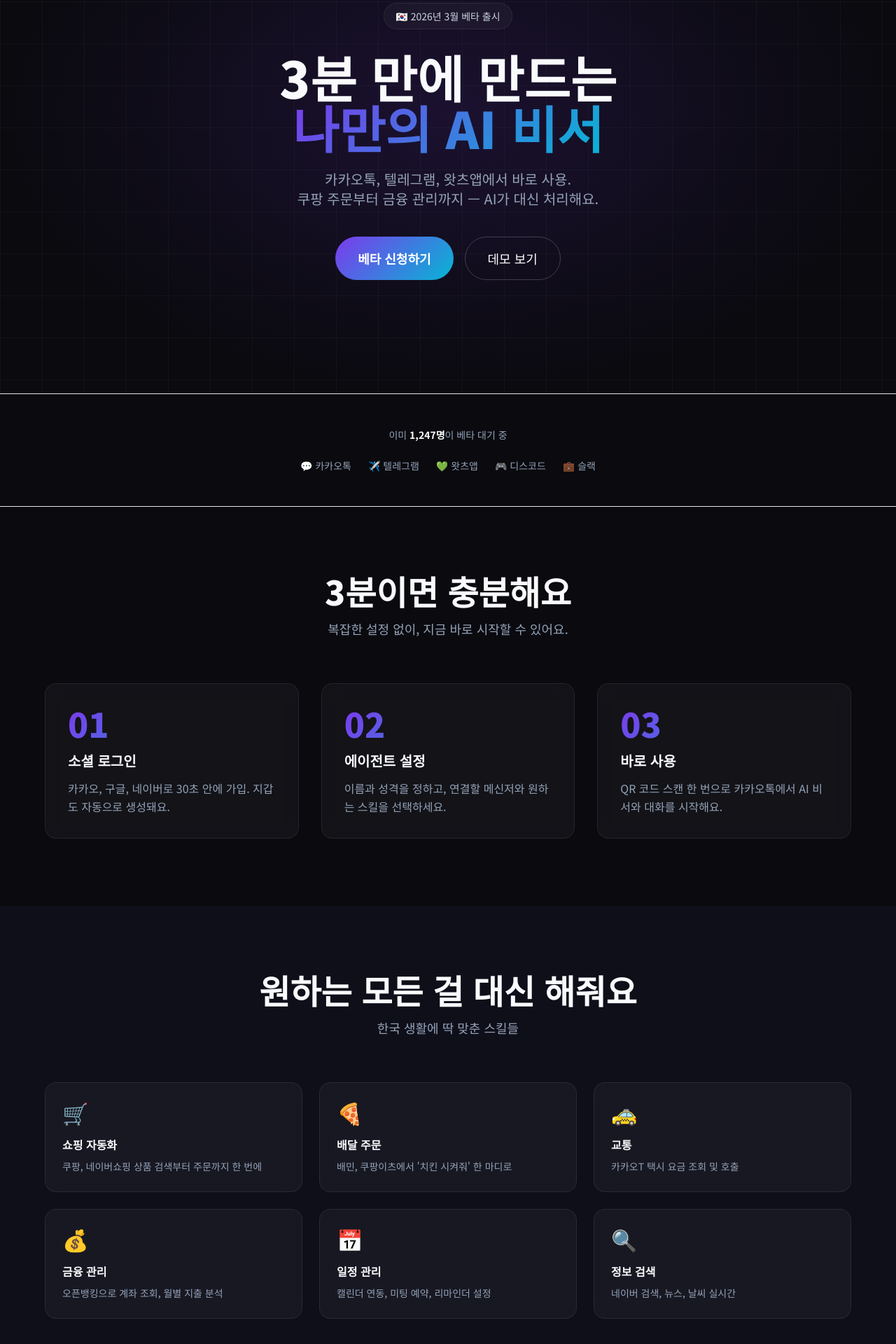
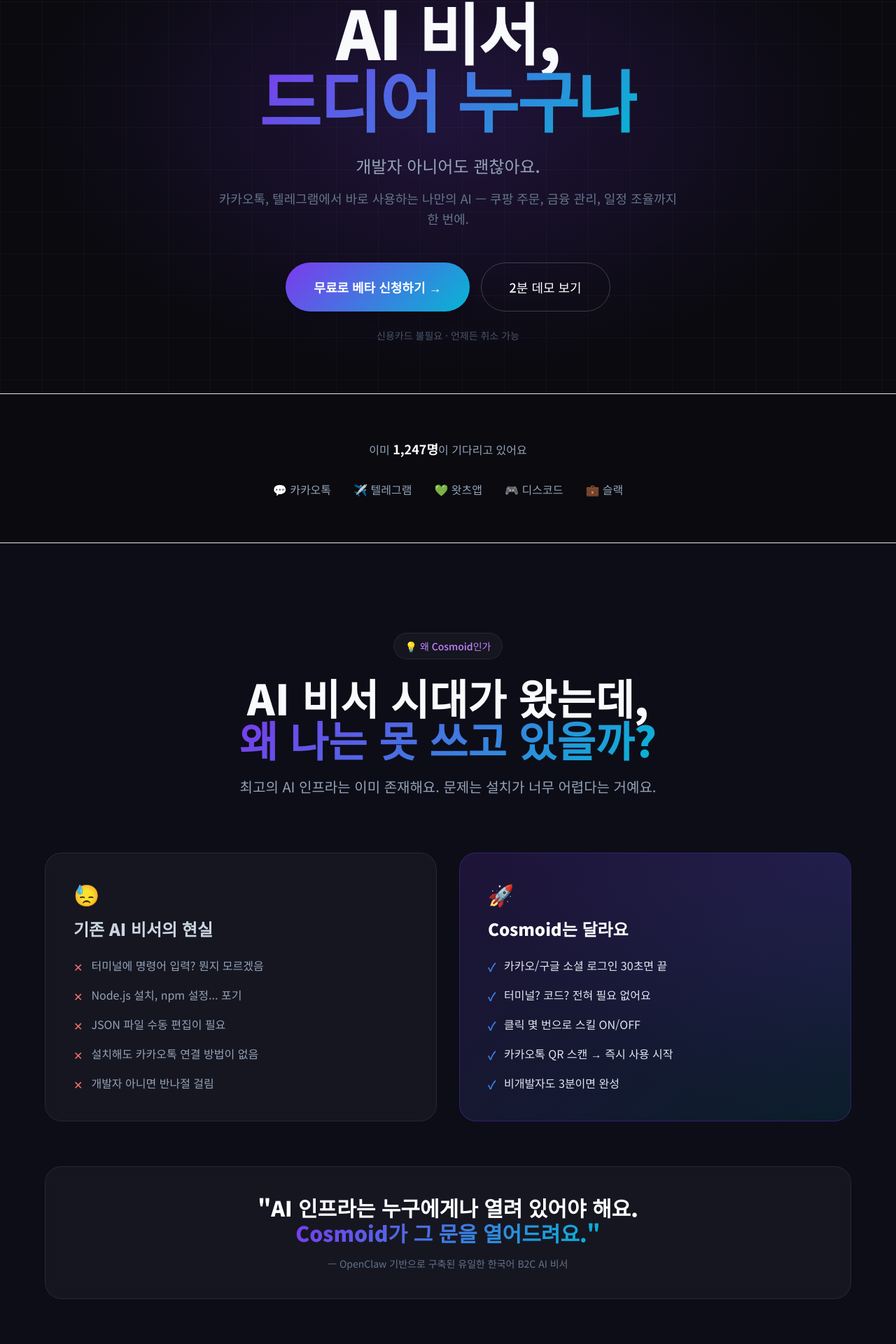
Before and after one commit to seojoonkim/cosmoid, a Next.js app: page / in a window 1280 px wide. Shown: the part 238-2158 px from the top of the page at 70% size. Built offline with nearby package versions, Linux system fonts and the light colour scheme.

Commit message:
feat: polish UI + WhyCosmoid section + improved copy

```diff
--- a/src/app/page.tsx
+++ b/src/app/page.tsx
@@ -1,6 +1,7 @@
 import Nav from "@/components/Nav";
 import Hero from "@/components/Hero";
 import SocialProof from "@/components/SocialProof";
+import WhyCosmoid from "@/components/WhyCosmoid";
 import HowItWorks from "@/components/HowItWorks";
 import Features from "@/components/Features";
 import MultiAgent from "@/components/MultiAgent";
@@ -14,6 +15,7 @@ export default function Home() {
       <Nav />
       <Hero />
       <SocialProof />
+      <WhyCosmoid />
       <HowItWorks />
       <Features />
       <MultiAgent />
--- a/src/components/BetaCTA.tsx
+++ b/src/components/BetaCTA.tsx
@@ -1,15 +1,19 @@
 export default function BetaCTA() {
   return (
-    <section className="py-24 px-6 relative overflow-hidden" id="beta">
-      <div className="absolute inset-0 bg-[radial-gradient(ellipse_at_center,rgba(124,58,237,0.2)_0%,transparent_70%)]" />
+    <section className="py-32 px-6 relative overflow-hidden" id="beta">
+      <div className="absolute inset-0 bg-[radial-gradient(ellipse_at_center,rgba(124,58,237,0.25)_0%,transparent_65%)]" />
       <div className="relative z-10 max-w-2xl mx-auto text-center">
-        <h2 className="text-4xl md:text-5xl font-black mb-4">지금 신청하면<br /><span className="gradient-text">Pro 1개월 무료</span></h2>
-        <p className="text-slate-400 text-lg mb-10">3월 런칭 시 가장 먼저 초대받고, Pro 플랜 한 달 무료 혜택을 드려요.</p>
+        <h2 className="text-4xl md:text-6xl font-black mb-6 leading-tight">
+          지금 신청하면<br /><span className="gradient-text">Pro 1개월 무료</span>
+        </h2>
+        <p className="text-xl text-slate-400 mb-12 leading-relaxed">
+          3월 런칭 시 가장 먼저 초대받고,<br />Pro 플랜 한 달 무료 혜택을 드려요.
+        </p>
         <div className="flex flex-col sm:flex-row gap-3 max-w-md mx-auto mb-6">
-          <input type="email" placeholder="이메일 주소를 입력하세요" className="flex-1 bg-white/8 border border-white/12 rounded-full px-5 py-3.5 text-sm outline-none focus:border-purple-500 transition-colors" />
-          <button className="gradient-btn text-white font-bold px-6 py-3.5 rounded-full text-sm whitespace-nowrap">베타 신청하기</button>
+          <input type="email" placeholder="이메일 주소를 입력하세요" className="flex-1 bg-white/8 border border-white/12 rounded-full px-6 py-4 text-sm outline-none focus:border-purple-500 transition-colors" />
+          <button className="gradient-btn text-white font-bold px-8 py-4 rounded-full text-sm whitespace-nowrap shadow-lg">베타 신청하기</button>
         </div>
-        <p className="text-slate-500 text-sm">이미 <span className="text-white">1,247명</span>이 대기 중</p>
+        <p className="text-slate-500 text-sm">이미 <span className="text-white font-semibold">1,247명</span>이 대기 중 · 신용카드 불필요</p>
       </div>
     </section>
   );
--- a/src/components/Features.tsx
+++ b/src/components/Features.tsx
@@ -1,5 +1,5 @@
 const features = [
-  { icon:"🛒", title:"쇼핑 자동화", desc:"쿠팡, 네이버쇼핑 상품 검색부터 주문까지 한 번에" },
+  { icon:"🛒", title:"쇼핑 자동화", desc:"쿠팡, 네이버쇼핑 검색부터 주문까지 한 번에" },
   { icon:"🍕", title:"배달 주문", desc:"배민, 쿠팡이츠에서 '치킨 시켜줘' 한 마디로" },
   { icon:"🚕", title:"교통", desc:"카카오T 택시 요금 조회 및 호출" },
   { icon:"💰", title:"금융 관리", desc:"오픈뱅킹으로 계좌 조회, 월별 지출 분석" },
@@ -9,17 +9,17 @@ const features = [
 
 export default function Features() {
   return (
-    <section className="py-24 px-6 bg-[#0f0f1a]" id="features">
+    <section className="py-32 px-6 bg-[#0d0d18]" id="features">
       <div className="max-w-6xl mx-auto">
-        <div className="text-center mb-16">
-          <h2 className="text-4xl md:text-5xl font-black mb-4">원하는 모든 걸 대신 해줘요</h2>
-          <p className="text-slate-400 text-lg">한국 생활에 딱 맞춘 스킬들</p>
+        <div className="text-center mb-20">
+          <h2 className="text-4xl md:text-6xl font-black mb-6">원하는 모든 걸<br />대신 해줘요</h2>
+          <p className="text-xl text-slate-400">한국 생활에 딱 맞춘 스킬들</p>
         </div>
-        <div className="grid grid-cols-2 md:grid-cols-3 gap-4 md:gap-6">
+        <div className="grid grid-cols-2 md:grid-cols-3 gap-5">
           {features.map((f) => (
-            <div key={f.title} className="glass rounded-2xl p-6 card-hover">
-              <div className="text-3xl mb-4">{f.icon}</div>
-              <h3 className="font-bold mb-2">{f.title}</h3>
+            <div key={f.title} className="glass rounded-2xl p-8 card-hover">
+              <div className="text-4xl mb-5">{f.icon}</div>
+              <h3 className="font-bold mb-3 text-lg">{f.title}</h3>
               <p className="text-slate-400 text-sm leading-relaxed">{f.desc}</p>
             </div>
           ))}
--- a/src/components/Hero.tsx
+++ b/src/components/Hero.tsx
@@ -1,28 +1,31 @@
 export default function Hero() {
   return (
     <section className="relative min-h-screen flex items-center justify-center overflow-hidden pt-20">
-      <div className="absolute inset-0 bg-[radial-gradient(ellipse_at_center,rgba(124,58,237,0.15)_0%,transparent_70%)]" />
-      <div className="absolute inset-0" style={{backgroundImage:"linear-gradient(rgba(255,255,255,0.03) 1px,transparent 1px),linear-gradient(90deg,rgba(255,255,255,0.03) 1px,transparent 1px)",backgroundSize:"60px 60px"}} />
-      <div className="relative z-10 text-center px-6 max-w-4xl mx-auto">
-        <div className="inline-flex items-center gap-2 glass rounded-full px-4 py-2 text-sm text-slate-300 mb-8">
-          🇰🇷 2026년 3월 베타 출시
+      <div className="absolute inset-0 bg-[radial-gradient(ellipse_at_center,rgba(124,58,237,0.2)_0%,transparent_65%)]" />
+      <div className="absolute inset-0" style={{backgroundImage:"linear-gradient(rgba(255,255,255,0.025) 1px,transparent 1px),linear-gradient(90deg,rgba(255,255,255,0.025) 1px,transparent 1px)",backgroundSize:"60px 60px"}} />
+      <div className="relative z-10 text-center px-6 max-w-5xl mx-auto">
+        <div className="inline-flex items-center gap-2 glass rounded-full px-5 py-2.5 text-sm text-slate-300 mb-10 font-medium">
+          🇰🇷 2026년 3월 베타 출시 — 선착순 2,000명
         </div>
-        <h1 className="text-5xl md:text-7xl font-black leading-tight mb-6">
-          3분 만에 만드는<br />
-          <span className="gradient-text">나만의 AI 비서</span>
+        <h1 className="text-6xl md:text-8xl font-black leading-[1.05] mb-8 tracking-tight">
+          AI 비서,<br />
+          <span className="gradient-text">드디어 누구나</span>
         </h1>
-        <p className="text-lg md:text-xl text-slate-400 mb-10 max-w-2xl mx-auto leading-relaxed">
-          카카오톡, 텔레그램, 왓츠앱에서 바로 사용.<br />
-          쿠팡 주문부터 금융 관리까지 — AI가 대신 처리해요.
+        <p className="text-xl md:text-2xl text-slate-400 mb-4 max-w-2xl mx-auto leading-relaxed font-medium">
+          개발자 아니어도 괜찮아요.
+        </p>
+        <p className="text-lg text-slate-500 mb-12 max-w-2xl mx-auto leading-relaxed">
+          카카오톡, 텔레그램에서 바로 사용하는 나만의 AI — 쿠팡 주문, 금융 관리, 일정 조율까지 한 번에.
         </p>
         <div className="flex flex-col sm:flex-row gap-4 justify-center">
-          <button className="gradient-btn text-white font-bold px-8 py-4 rounded-full text-lg">
-            베타 신청하기
+          <button className="gradient-btn text-white font-bold px-10 py-5 rounded-full text-lg shadow-lg">
+            무료로 베타 신청하기 →
           </button>
-          <button className="border border-white/20 text-white font-medium px-8 py-4 rounded-full text-lg hover:bg-white/5 transition-colors">
-            데모 보기
+          <button className="border border-white/20 text-white font-medium px-10 py-5 rounded-full text-lg hover:bg-white/5 transition-colors">
+            2분 데모 보기
           </button>
         </div>
+        <p className="mt-6 text-slate-600 text-sm">신용카드 불필요 · 언제든 취소 가능</p>
       </div>
     </section>
   );
--- a/src/components/HowItWorks.tsx
+++ b/src/components/HowItWorks.tsx
@@ -1,21 +1,22 @@
 const steps = [
-  { n:"01", title:"소셜 로그인", desc:"카카오, 구글, 네이버로 30초 안에 가입. 지갑도 자동으로 생성돼요." },
-  { n:"02", title:"에이전트 설정", desc:"이름과 성격을 정하고, 연결할 메신저와 원하는 스킬을 선택하세요." },
-  { n:"03", title:"바로 사용", desc:"QR 코드 스캔 한 번으로 카카오톡에서 AI 비서와 대화를 시작해요." },
+  { n:"01", title:"소셜 로그인", desc:"카카오, 구글, 네이버로 30초 안에 가입. 지갑도 자동으로 생성돼요.", icon:"🔑" },
+  { n:"02", title:"에이전트 설정", desc:"이름과 성격을 정하고, 연결할 메신저와 원하는 스킬을 선택하세요.", icon:"⚙️" },
+  { n:"03", title:"바로 사용", desc:"QR 코드 스캔 한 번으로 카카오톡에서 AI 비서와 대화를 시작해요.", icon:"💬" },
 ];
 
 export default function HowItWorks() {
   return (
-    <section className="py-24 px-6" id="how">
+    <section className="py-32 px-6" id="how">
       <div className="max-w-6xl mx-auto">
-        <div className="text-center mb-16">
-          <h2 className="text-4xl md:text-5xl font-black mb-4">3분이면 충분해요</h2>
-          <p className="text-slate-400 text-lg">복잡한 설정 없이, 지금 바로 시작할 수 있어요.</p>
+        <div className="text-center mb-20">
+          <h2 className="text-4xl md:text-6xl font-black mb-6">3분이면 충분해요</h2>
+          <p className="text-xl text-slate-400">복잡한 설정 없이, 지금 바로 시작할 수 있어요.</p>
         </div>
-        <div className="grid md:grid-cols-3 gap-8">
+        <div className="grid md:grid-cols-3 gap-6">
           {steps.map((s) => (
-            <div key={s.n} className="glass rounded-2xl p-8 card-hover">
-              <div className="gradient-text text-5xl font-black mb-4">{s.n}</div>
+            <div key={s.n} className="glass rounded-3xl p-10 card-hover">
+              <div className="text-4xl mb-6">{s.icon}</div>
+              <div className="gradient-text text-6xl font-black mb-4 leading-none">{s.n}</div>
               <h3 className="text-xl font-bold mb-3">{s.title}</h3>
               <p className="text-slate-400 leading-relaxed">{s.desc}</p>
             </div>
--- a/src/components/MultiAgent.tsx
+++ b/src/components/MultiAgent.tsx
@@ -6,21 +6,22 @@ const agents = [
 
 export default function MultiAgent() {
   return (
-    <section className="py-24 px-6">
+    <section className="py-32 px-6">
       <div className="max-w-6xl mx-auto">
-        <div className="text-center mb-16">
-          <h2 className="text-4xl md:text-5xl font-black mb-4">하나의 계정, 여러 AI 비서</h2>
-          <p className="text-slate-400 text-lg">각자 다른 메신저에서, 각자 다른 역할로</p>
+        <div className="text-center mb-20">
+          <h2 className="text-4xl md:text-6xl font-black mb-6">하나의 계정,<br />여러 AI 비서</h2>
+          <p className="text-xl text-slate-400">각자 다른 메신저에서, 각자 다른 역할로</p>
         </div>
         <div className="grid md:grid-cols-3 gap-6">
           {agents.map((a) => (
-            <div key={a.name} className={`glass rounded-2xl p-8 card-hover ${a.featured ? "border-purple-500/50 glow-purple" : ""}`}>
-              <div className="text-4xl mb-4">{a.icon}</div>
-              <h3 className="text-xl font-bold mb-1">{a.name}</h3>
-              <p className="text-slate-500 text-sm mb-4">{a.messenger} 연결</p>
+            <div key={a.name} className={`rounded-3xl p-10 card-hover ${a.featured ? "glow-purple" : "glass"}`}
+              style={a.featured ? {background:"linear-gradient(135deg,rgba(124,58,237,0.2),rgba(6,182,212,0.1))",border:"1px solid rgba(124,58,237,0.4)"} : {}}>
+              <div className="text-5xl mb-6">{a.icon}</div>
+              <h3 className="text-2xl font-black mb-2">{a.name}</h3>
+              <p className="text-slate-400 text-sm mb-6">{a.messenger} 연결</p>
               <div className="flex flex-wrap gap-2">
                 {a.skills.map((s) => (
-                  <span key={s} className="text-xs bg-white/8 rounded-full px-3 py-1 text-slate-300">{s}</span>
+                  <span key={s} className="text-xs bg-white/8 rounded-full px-3 py-1.5 text-slate-300">{s}</span>
                 ))}
               </div>
             </div>
--- a/src/components/Pricing.tsx
+++ b/src/components/Pricing.tsx
@@ -6,33 +6,34 @@ const plans = [
 
 export default function Pricing() {
   return (
-    <section className="py-24 px-6 bg-[#0f0f1a]" id="pricing">
+    <section className="py-32 px-6 bg-[#0d0d18]" id="pricing">
       <div className="max-w-6xl mx-auto">
-        <div className="text-center mb-16">
-          <h2 className="text-4xl md:text-5xl font-black mb-4">합리적인 요금제</h2>
-          <p className="text-slate-400 text-lg">베타 기간 동안 모든 플랜 50% 할인</p>
+        <div className="text-center mb-20">
+          <h2 className="text-4xl md:text-6xl font-black mb-6">합리적인 요금제</h2>
+          <p className="text-xl text-slate-400">베타 기간 동안 모든 플랜 50% 할인</p>
         </div>
-        <div className="grid md:grid-cols-3 gap-6">
+        <div className="grid md:grid-cols-3 gap-6 items-start">
           {plans.map((p) => (
-            <div key={p.name} className={`glass rounded-2xl p-8 card-hover flex flex-col ${p.featured ? "border-purple-500/60 glow-purple relative" : ""}`}>
+            <div key={p.name} className={`rounded-3xl p-10 card-hover flex flex-col relative ${p.featured ? "glow-purple" : "glass"}`}
+              style={p.featured ? {background:"linear-gradient(135deg,rgba(124,58,237,0.2),rgba(6,182,212,0.1))",border:"1px solid rgba(124,58,237,0.5)"} : {}}>
               {p.featured && (
-                <div className="absolute -top-3 left-1/2 -translate-x-1/2">
-                  <span className="gradient-btn text-white text-xs font-bold px-4 py-1 rounded-full">추천</span>
+                <div className="absolute -top-4 left-1/2 -translate-x-1/2">
+                  <span className="gradient-btn text-white text-xs font-bold px-5 py-1.5 rounded-full shadow-lg">✨ 추천</span>
                 </div>
               )}
-              <h3 className="text-xl font-bold mb-2">{p.name}</h3>
-              <div className="mb-6">
-                <span className="text-4xl font-black">{p.price}</span>
-                <span className="text-slate-400 text-sm">{p.unit}</span>
+              <h3 className="text-xl font-bold mb-4">{p.name}</h3>
+              <div className="mb-8">
+                <span className="text-5xl font-black">{p.price}</span>
+                <span className="text-slate-400 text-sm ml-1">{p.unit}</span>
               </div>
-              <ul className="space-y-3 mb-8 flex-1">
+              <ul className="space-y-4 mb-10 flex-1">
                 {p.features.map((f) => (
-                  <li key={f} className="flex items-center gap-2 text-sm text-slate-300">
-                    <span className="gradient-text">✓</span> {f}
+                  <li key={f} className="flex items-center gap-3 text-sm text-slate-300">
+                    <span className="gradient-text font-bold">✓</span> {f}
                   </li>
                 ))}
               </ul>
-              <button className={`w-full py-3 rounded-full font-bold text-sm ${p.featured ? "gradient-btn text-white" : "border border-white/20 text-white hover:bg-white/5 transition-colors"}`}>
+              <button className={`w-full py-4 rounded-full font-bold text-sm ${p.featured ? "gradient-btn text-white" : "border border-white/20 text-white hover:bg-white/5 transition-colors"}`}>
                 {p.cta}
               </button>
             </div>
--- a/src/components/SocialProof.tsx
+++ b/src/components/SocialProof.tsx
@@ -1,12 +1,12 @@
 export default function SocialProof() {
   const messengers = ["💬 카카오톡","✈️ 텔레그램","💚 왓츠앱","🎮 디스코드","💼 슬랙"];
   return (
-    <section className="py-12 border-y border-white/8">
+    <section className="py-16 border-y border-white/8">
       <div className="max-w-6xl mx-auto px-6 text-center">
-        <p className="text-slate-400 mb-6 text-sm">이미 <span className="text-white font-bold">1,247명</span>이 베타 대기 중</p>
-        <div className="flex flex-wrap justify-center gap-6">
+        <p className="text-slate-400 mb-8 text-base">이미 <span className="text-white font-bold text-lg">1,247명</span>이 기다리고 있어요</p>
+        <div className="flex flex-wrap justify-center gap-8">
           {messengers.map((m) => (
-            <span key={m} className="text-slate-400 text-sm font-medium">{m}</span>
+            <span key={m} className="text-slate-400 text-base font-medium">{m}</span>
           ))}
         </div>
       </div>
--- /dev/null
+++ b/src/components/WhyCosmoid.tsx
@@ -0,0 +1,74 @@
+export default function WhyCosmoid() {
+  return (
+    <section className="py-32 px-6 bg-[#0d0d18]">
+      <div className="max-w-6xl mx-auto">
+        <div className="text-center mb-20">
+          <div className="inline-flex items-center gap-2 glass rounded-full px-4 py-2 text-sm text-purple-400 mb-6 font-medium">
+            💡 왜 Cosmoid인가
+          </div>
+          <h2 className="text-4xl md:text-6xl font-black mb-6 leading-tight">
+            AI 비서 시대가 왔는데,<br />
+            <span className="gradient-text">왜 나는 못 쓰고 있을까?</span>
+          </h2>
+          <p className="text-xl text-slate-400 max-w-2xl mx-auto">
+            최고의 AI 인프라는 이미 존재해요. 문제는 설치가 너무 어렵다는 거예요.
+          </p>
+        </div>
+
+        <div className="grid md:grid-cols-2 gap-8 mb-16">
+          {/* Problem side */}
+          <div className="glass rounded-3xl p-10">
+            <div className="text-3xl mb-4">😓</div>
+            <h3 className="text-2xl font-black mb-6 text-slate-300">기존 AI 비서의 현실</h3>
+            <ul className="space-y-4">
+              {[
+                "터미널에 명령어 입력? 뭔지 모르겠음",
+                "Node.js 설치, npm 설정... 포기",
+                "JSON 파일 수동 편집이 필요",
+                "설치해도 카카오톡 연결 방법이 없음",
+                "개발자 아니면 반나절 걸림",
+              ].map((item) => (
+                <li key={item} className="flex items-start gap-3 text-slate-400">
+                  <span className="text-red-400 mt-0.5 shrink-0">✕</span>
+                  <span>{item}</span>
+                </li>
+              ))}
+            </ul>
+          </div>
+
+          {/* Solution side */}
+          <div className="rounded-3xl p-10 relative overflow-hidden" style={{background:"linear-gradient(135deg, rgba(124,58,237,0.15), rgba(6,182,212,0.1))", border:"1px solid rgba(124,58,237,0.3)"}}>
+            <div className="absolute inset-0 bg-[radial-gradient(ellipse_at_top_right,rgba(124,58,237,0.15),transparent_70%)]" />
+            <div className="relative z-10">
+              <div className="text-3xl mb-4">🚀</div>
+              <h3 className="text-2xl font-black mb-6 text-white">Cosmoid는 달라요</h3>
+              <ul className="space-y-4">
+                {[
+                  "카카오/구글 소셜 로그인 30초면 끝",
+                  "터미널? 코드? 전혀 필요 없어요",
+                  "클릭 몇 번으로 스킬 ON/OFF",
+                  "카카오톡 QR 스캔 → 즉시 사용 시작",
+                  "비개발자도 3분이면 완성",
+                ].map((item) => (
+                  <li key={item} className="flex items-start gap-3 text-slate-200">
+                    <span className="gradient-text mt-0.5 shrink-0 font-bold">✓</span>
+                    <span>{item}</span>
+                  </li>
+                ))}
+              </ul>
+            </div>
+          </div>
+        </div>
+
+        {/* Quote */}
+        <div className="text-center glass rounded-3xl p-10">
+          <p className="text-2xl md:text-3xl font-black text-white leading-relaxed mb-4">
+            "AI 인프라는 누구에게나 열려 있어야 해요.<br />
+            <span className="gradient-text">Cosmoid가 그 문을 열어드려요."</span>
+          </p>
+          <p className="text-slate-500 text-sm">— OpenClaw 기반으로 구축된 유일한 한국어 B2C AI 비서</p>
+        </div>
+      </div>
+    </section>
+  );
+}
```
